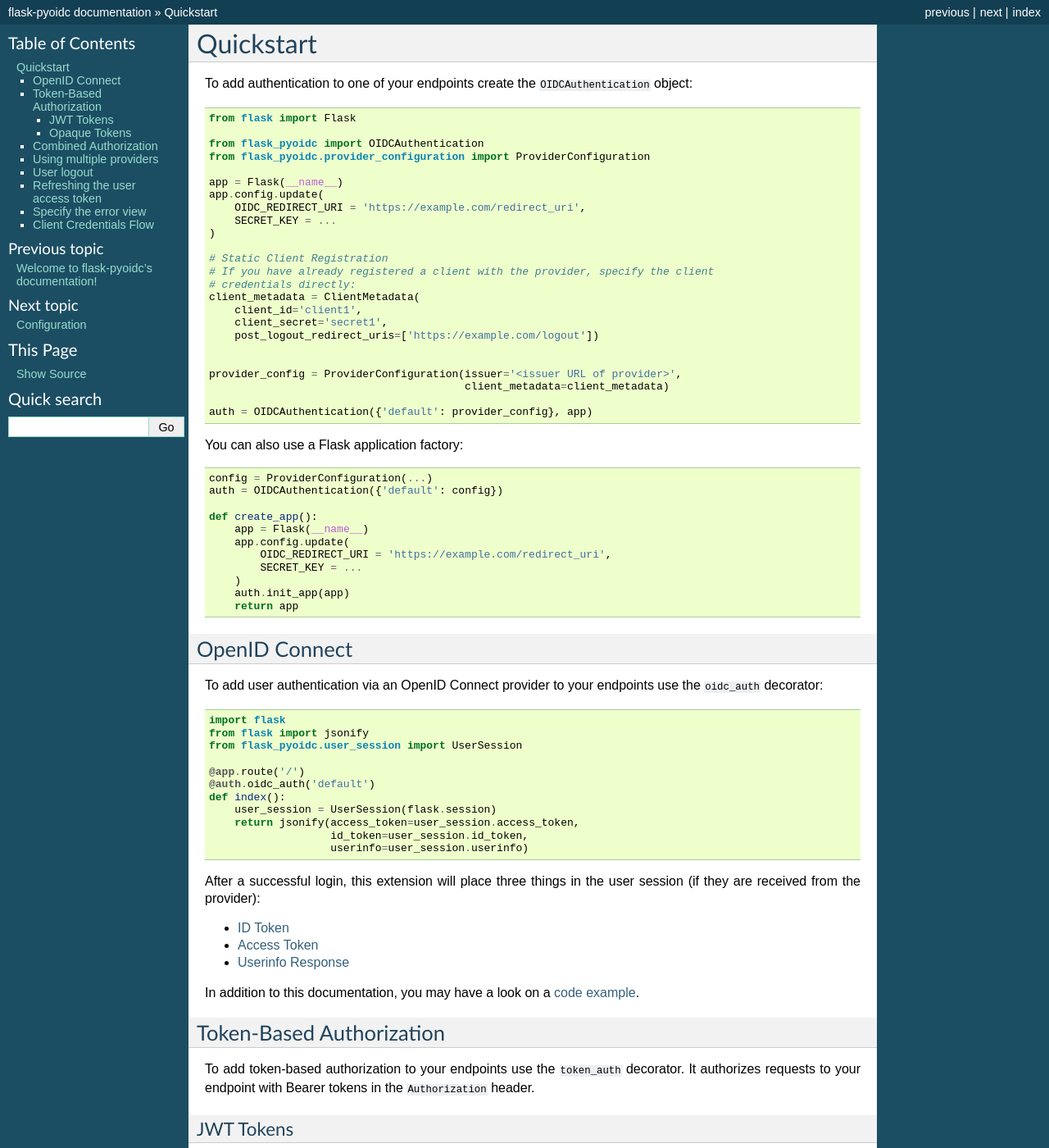
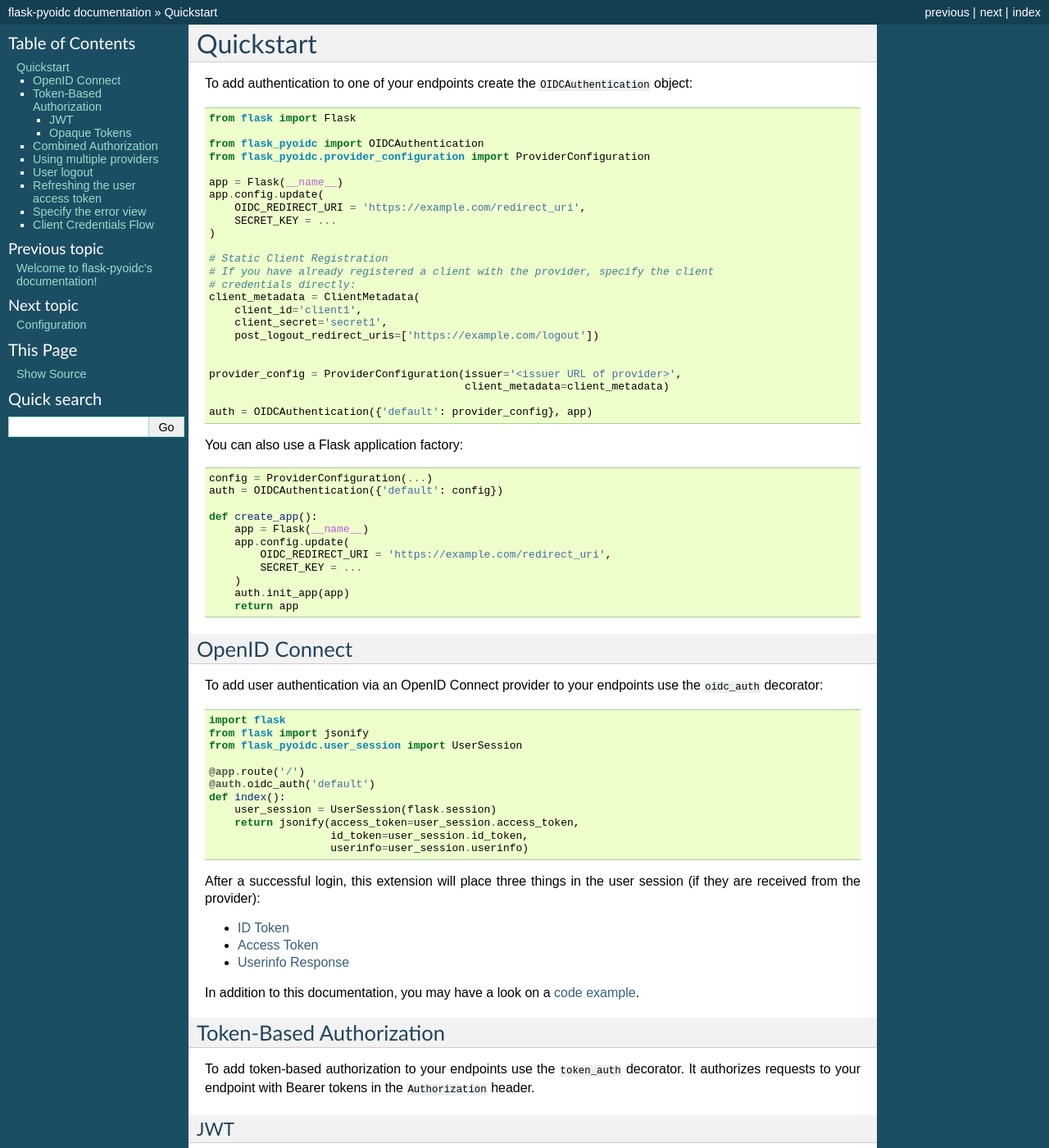
Before and after one commit to zamzterz/Flask-pyoidc, a Sphinx documentation site: the page built from docs/quickstart.md, in a window 1280 px wide and 1400 px high. Shown: the whole window at 82% size. Built offline with Sphinx 7.4.7, drawn with Linux system fonts in a browser that asks for light colours.

Commit message:
updated docs

````diff
--- a/docs/quickstart.md
+++ b/docs/quickstart.md
@@ -76,7 +76,7 @@ To add token-based authorization to your endpoints use the `token_auth`
 decorator. It authorizes requests to your endpoint with Bearer tokens in
 the `Authorization` header.
 
-### JWT Tokens
+### JWT
 To verify JWT tokens, decorate your endpoint with `token_auth` decorator.
 
 ```python
````
